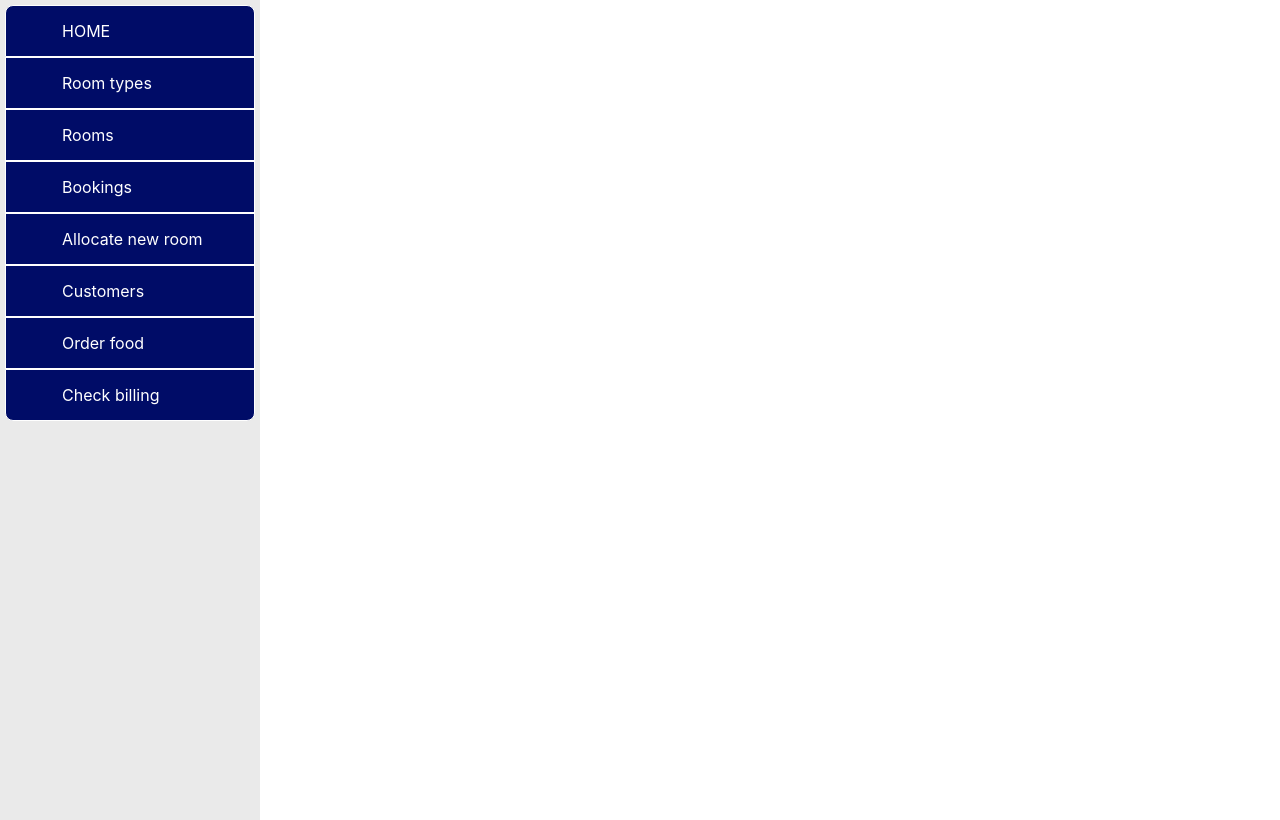
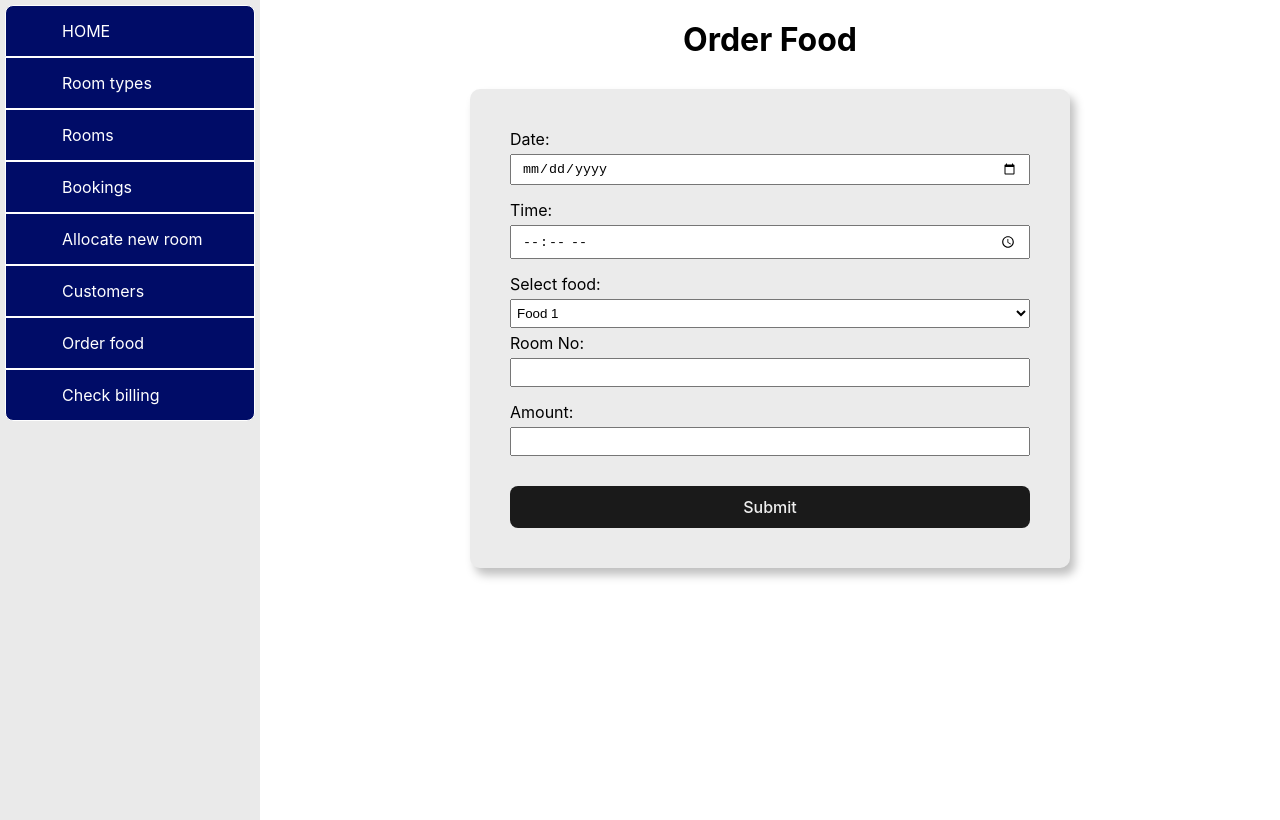
Before and after one commit to imTanay0/hotel-management-system-frontend, a React (Vite) app: page /orderfood/1 in a window 1280 px wide. Built offline with nearby package versions, Linux system fonts and the light colour scheme.

Commit message:
Update order food page

```diff
--- a/src/App.jsx
+++ b/src/App.jsx
@@ -37,7 +37,10 @@ function App() {
             <Route path='/bookings/add' element={<AddBooking />} />
             <Route path='/allocate-room' element={<AllocateNewRoom />} />
             <Route path='/customers' element={<PresentCustomers />} />
-            <Route path='/food' element={<Food />} />
+            <Route
+              path='/orderfood/:userId'
+              element={<Food />}
+            />
             <Route path='/billing' element={<Billing />} />
           </Routes>
         </main>
--- a/src/components/Sidebar/Sidebar.jsx
+++ b/src/components/Sidebar/Sidebar.jsx
@@ -42,7 +42,7 @@ const Sidebar = () => {
         </div>
       </Link>
 
-      <Link to="/food">
+      <Link to="/orderfood/:userId">
         <div className="sidebar__food">
           <p>Order food</p>
         </div>
--- a/src/pages/Food/Food.jsx
+++ b/src/pages/Food/Food.jsx
@@ -1,30 +1,37 @@
 import React from 'react'
-import { Link } from 'react-router-dom'
+import { Link, useParams } from 'react-router-dom'
 
 import './food.css'
 
 const Food = () => {
+
+  const params = useParams();
+
+  // console.log(params.userId);
+
   return (
     <div className='food-section'>
-      <h1>Food</h1>
-
-      <Link to="/">
-        <button className='btn'>Go To Home Page</button>
-      </Link>
+      <h1>Order Food</h1>
 
       <div className='form-container'>
         <form>
-          <label>Date: <input type="date" /></label>
+          <label htmlFor='date'>Date: </label>
+          <input id='date' type="date" />
 
-          <label>Time: <input type="time" /></label>
+          <label htmlFor='time'>Time: </label>
+          <input id='time' type="time" />
 
-          <label>Room no: <input type="text" /></label>
+          <label htmlFor='foods'>Select food: </label>
+          <select id="foods">
+            <option value="Food 1">Food 1</option>
+            <option value="Food 2">Food 2</option>
+          </select>
 
-          {/* <label>Item Ordered: (From a dropdown menu)</label> */}
+          <label htmlFor='roomNo'>Room No: </label>
+          <input id='roomNo' type="text" />
 
-          <label>Room No: <input type="text" /></label>
-
-          <label>Amount: <input type="text" /></label>
+          <label htmlFor='amount'>Amount: </label>
+          <input id='amount' type="text" />
 
           <button className='btn' type='submit'>Submit</button>
 
--- a/src/pages/Food/food.css
+++ b/src/pages/Food/food.css
@@ -1,3 +1,12 @@
-.food-section-form {
-  padding: 100px;
+.food-section {
+  padding: 20px;
 }
+
+.food-section h1 {
+  text-align: center;
+}
+
+.food-section form select,
+.food-section form select option {
+  padding: 5px 2px;
+}
```
